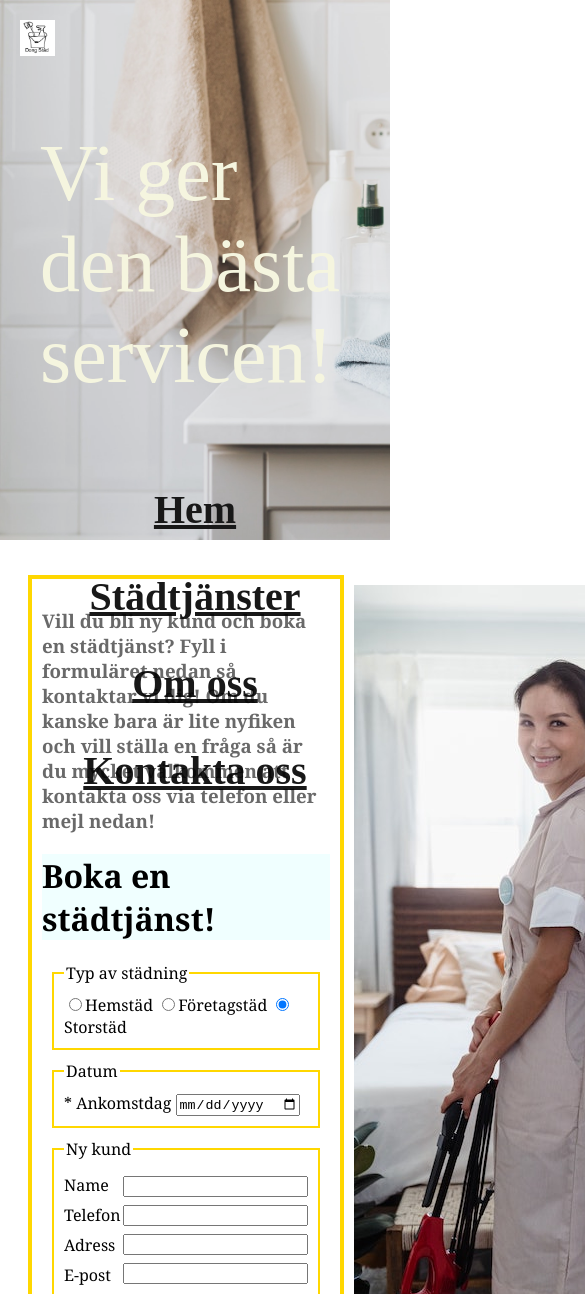
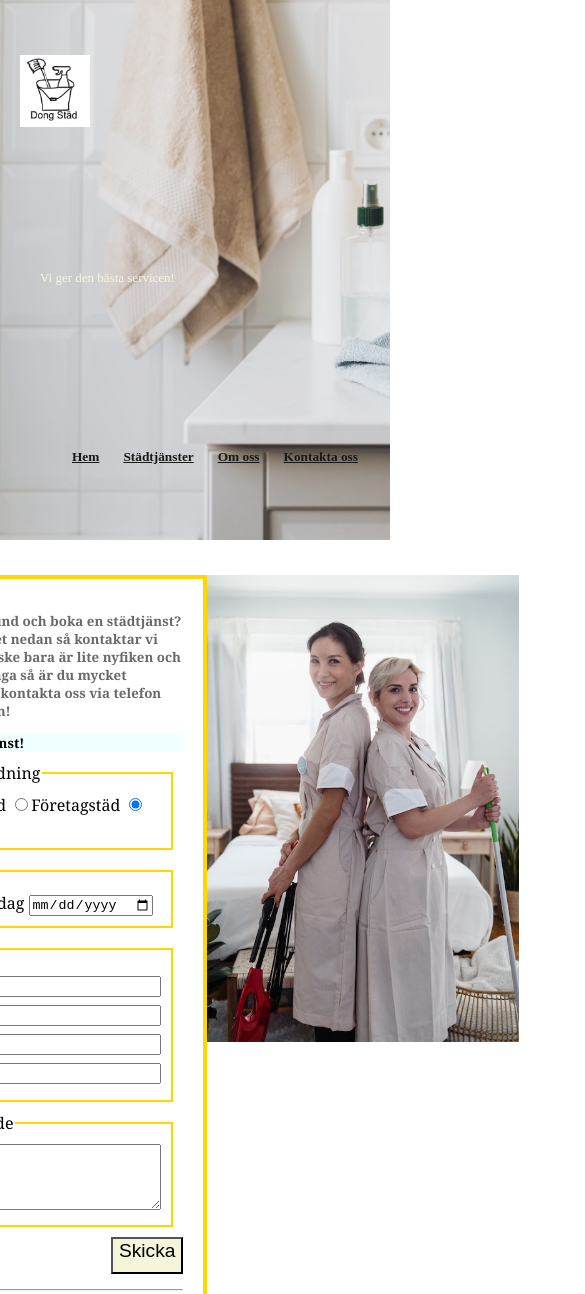
Before and after one commit to DongzhuTan93/1ME321-U3-cleaningCompany-HTML-CSS, a plain HTML site: page contact-us.html in a window 390 px wide. Shown: the top 1294 px of the page, 585 px wide, since content can reach past the window. Drawn offline with Linux system fonts and the light colour scheme.

Commit message:
Fix responsiv

```diff
--- a/css/home-page.css
+++ b/css/home-page.css
@@ -105,10 +105,11 @@ footer {
 }
 
 .wrapper {
-    display: flex;
-    flex-direction: column;
-    justify-content: space-between;
-    flex: 1;
+    display: flex; /* Use flexbox layout */
+    flex-direction: column; /* Stack children vertically */
+    width: 100%; /* Full width */
+    align-items: center; /* Center-align child elements */
+    max-width: 100%; /* Prevent the wrapper from extending beyond the viewport width */
 }
 
 #box1 {
@@ -126,7 +127,7 @@ footer {
 }
 
 #box2 {
-    width: 800px;
+    width: 600px;
 }
 
 #box1 fieldset {
@@ -186,29 +187,59 @@ footer {
 }
 
 @media screen and (max-width: 800px){
-    nav ul {
-        display: contents;
+    nav {
+        display: flex; /* This will align the logo and nav items in a row */
+        justify-content: space-between; /* This will put space between logo and nav items */
+        align-items: center; /* This will center them vertically */
+        flex-wrap: wrap; /* This allows nav items to wrap to the next line if there is not enough space */
     }
 
-    .logo {
-        width: 10%;
+     nav ul {
+        flex: 1 1 auto; /* This allows the nav items to take up the remaining space */
+        justify-content: flex-end; /* This aligns the nav items to the right */
+        padding: 0;
+        margin: 0;
+        display: flex; /* Display as flex to keep in line */
+        flex-direction: row; /* Align nav items in a row */
+        flex-wrap: wrap; /* Allow the list items to wrap onto the next line */
     }
 
-    .wrapper {
-        flex-direction: column;
+    nav ul li {
+        padding: 10px; /* Provide spacing between nav items */
     }
 
-    /* Adjust the width of the boxes to be responsive */
-    #box1, #box2 {
-        width: 100%; /* Make it full width */
-        margin: 0; /* Remove margin to align with the edge of the screen */
-        padding: 10px; /* Adjust padding as needed */
-        box-sizing: border-box; /* Include padding in width */
+   #box2 {
+        width: 100%; /* Make box2 full width */
+        max-width: 800px; /* Max width to prevent it from growing too large */
+        margin: 0 auto; /* Center box2 */
     }
 
-      /* Adjust the iframe within the map */
-      .map iframe {
-        width: 100%; /* Make it full width */
-        height: auto; /* Adjust height as needed or set a specific height */
+    #box2 img {
+        max-width: 100%; /* Ensure the image is responsive */
+        height: auto; /* Maintain aspect ratio */
     }
+
+    .logo{
+        width: 20%;
+    }
+
+    .top {
+        font-size:small;
+    }
+
+    .wrapper, #box2, .map, footer {
+        padding: 0; /* Remove padding on smaller screens if necessary */
+    }
+    /* Adjustments for all text sizes */
+    h1, h2, h3, nav ul li a {
+        font-size: smaller; /* Adjust font sizes appropriately */
+    }
+
+    /* Make sure all your inputs and text areas are also responsive */
+    input[type="text"], textarea {
+        width: 100%;
+        box-sizing: border-box;
+    }
+
+    /* ... additional styles ... */
 }
```
